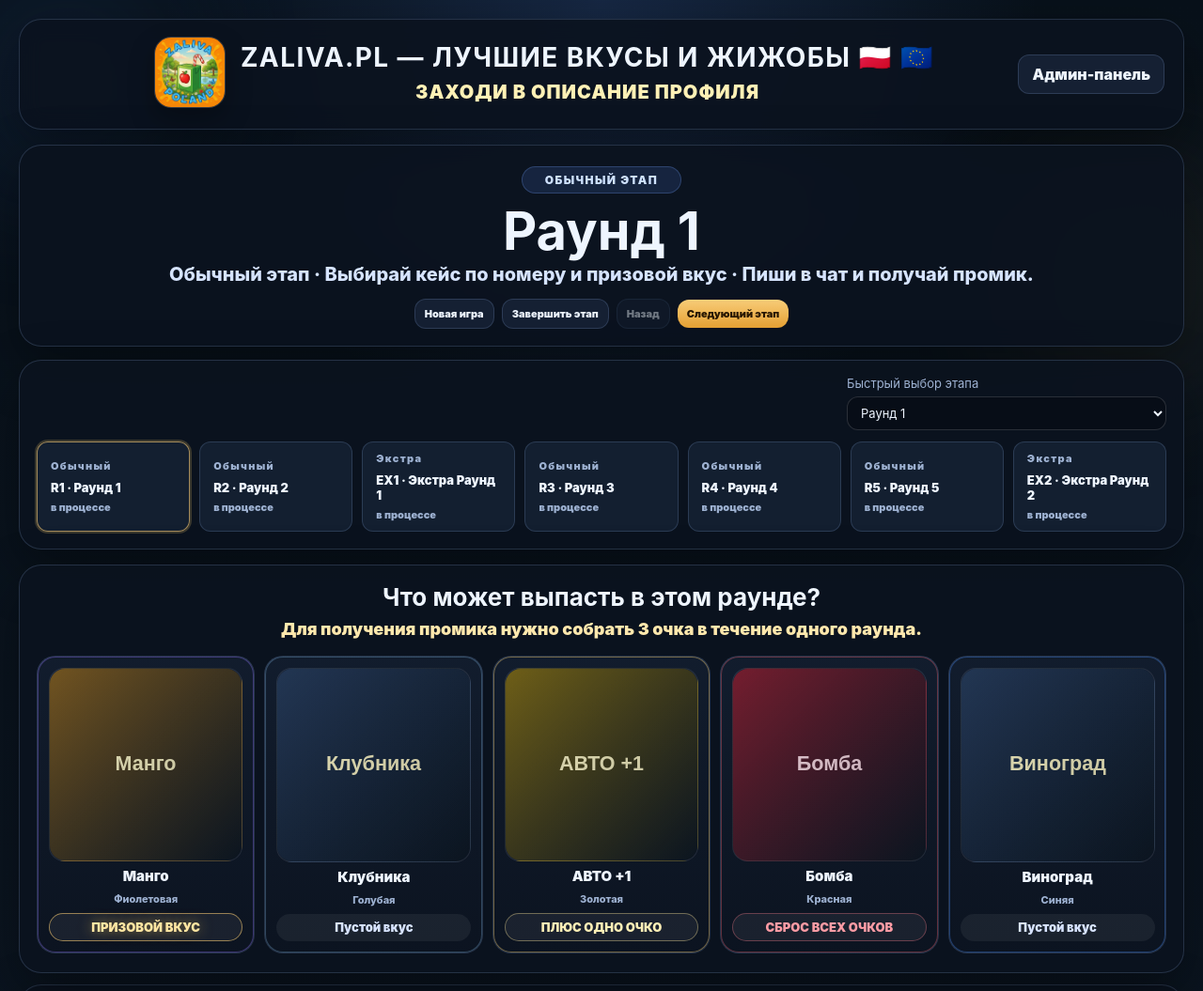
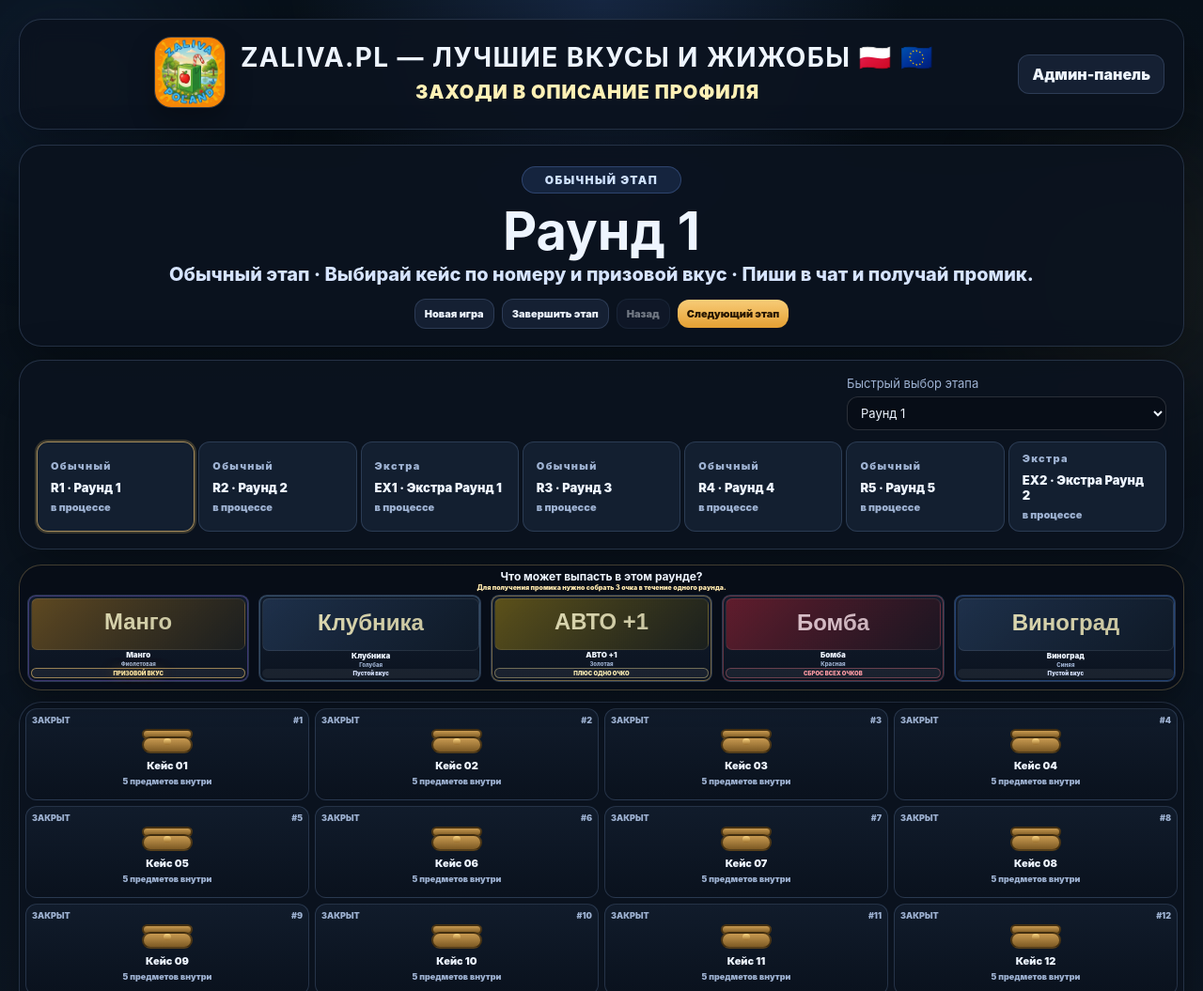
Before and after one commit to ubludok31-svg/cs2grok, a plain HTML site: page index.html in a window 1280 px wide. Shown: the top 1055 px of the page at 94% size. Drawn offline with Linux system fonts and the light colour scheme.

Commit message:
Add files via upload

```diff
--- a/app.js
+++ b/app.js
@@ -162,8 +162,6 @@ function bindEvents() {
     if (target instanceof HTMLElement && target.dataset.closeSpin) onSpinCloseRequest();
   });
 
-  window.addEventListener('scroll', updateStickyPool, { passive: true });
-  window.addEventListener('resize', updateStickyPool);
 
   window.addEventListener('keydown', (event) => {
     if (event.key === 'Escape') {
@@ -187,12 +185,8 @@ function renderAll() {
 }
 
 function updateStickyPool() {
-  if (!el.poolPanel || !el.casesPanel) return;
-  const panelStart = el.poolPanel.offsetTop - 8;
-  const casesBottom = el.casesPanel.offsetTop + el.casesPanel.offsetHeight;
-  const viewportBottom = window.scrollY + window.innerHeight;
-  const shouldStick = window.scrollY >= panelStart && viewportBottom < casesBottom + 140;
-  el.poolPanel.classList.toggle('is-sticky-active', shouldStick);
+  if (!el.poolPanel) return;
+  el.poolPanel.classList.add('is-sticky-active');
 }
 
 function renderHeader() {
--- a/style.css
+++ b/style.css
@@ -164,7 +164,7 @@ body.extra-theme .stage-badge {
 .stage-strip {
   display: grid;
   grid-template-columns: repeat(7, minmax(0, 1fr));
-  gap: 10px;
+  gap: 4px;
 }
 .stage-chip {
   background: rgba(20, 32, 49, 0.98);
@@ -185,27 +185,29 @@ body.extra-theme .stage-chip.is-active { border-color: rgba(255, 217, 124, 0.7);
 
 .pool-panel {
   margin-top: 16px;
-  padding: 18px;
+  padding: 6px 8px;
   position: sticky;
-  top: 8px;
+  top: 6px;
   z-index: 26;
   overflow-anchor: none;
-  transition: padding 0.24s ease, transform 0.24s ease, box-shadow 0.24s ease, background 0.24s ease, border-color 0.24s ease;
+  background: rgba(8, 14, 24, 0.97);
+  border-color: rgba(255, 214, 132, 0.24);
+  box-shadow: 0 12px 26px rgba(0,0,0,0.28);
 }
 .pool-panel.is-sticky-active {
-  padding: 5px 8px;
+  padding: 6px 8px;
   background: rgba(8, 14, 24, 0.97);
   border-color: rgba(255, 214, 132, 0.24);
   box-shadow: 0 12px 26px rgba(0,0,0,0.28);
   transform: translateY(0);
 }
 .pool-head { text-align: center; }
-.pool-head h3 { margin: 0; font-size: 26px; transition: font-size 0.22s ease; }
+.pool-head h3 { margin: 0; font-size: 12px; line-height: 1.05; }
 .pool-panel.is-sticky-active .pool-head h3 { font-size: 12px; line-height: 1.05; }
-.pool-note { margin: 8px 0 0; font-size: 18px; font-weight: 900; color: #ffe8ad; transition: margin 0.22s ease, font-size 0.22s ease; }
+.pool-note { margin: 1px 0 0; font-size: 7px; line-height: 1.1; font-weight: 900; color: #ffe8ad; }
 .pool-panel.is-sticky-active .pool-note { margin-top: 1px; font-size: 7px; line-height: 1.1; }
 .pool-grid {
-  margin-top: 18px;
+  margin-top: 4px;
   display: flex;
   flex-wrap: nowrap;
   justify-content: space-between;
@@ -230,13 +232,12 @@ body.extra-theme .stage-chip.is-active { border-color: rgba(255, 217, 124, 0.7);
   justify-self: center;
   background: linear-gradient(180deg, rgba(18, 29, 46, 0.98), rgba(12, 20, 33, 0.98));
   border: 1px solid var(--line);
-  border-radius: 20px;
-  padding: 12px;
-  min-height: 168px;
+  border-radius: 9px;
+  padding: 3px;
+  min-height: 56px;
   display: grid;
   grid-template-rows: auto auto auto auto;
-  gap: 8px;
-  transition: max-width 0.22s ease, min-height 0.22s ease, padding 0.22s ease, gap 0.22s ease, border-radius 0.22s ease;
+  gap: 1px;
 }
 .pool-panel.is-sticky-active .pool-card {
   min-height: 56px;
@@ -245,22 +246,22 @@ body.extra-theme .stage-chip.is-active { border-color: rgba(255, 217, 124, 0.7);
   border-radius: 9px;
 }
 .pool-art {
-  border-radius: 16px;
-  aspect-ratio: 1 / 1;
+  border-radius: 7px;
+  aspect-ratio: 1 / 0.24;
   background: linear-gradient(135deg, rgba(67, 98, 156, 0.55), rgba(22, 33, 55, 0.92));
   background-size: cover;
   background-position: center;
   border: 1px solid rgba(255,255,255,0.08);
 }
-.pool-name { font-weight: 900; text-align: center; font-size: 15px; line-height: 1.08; transition: font-size 0.22s ease; }
+.pool-name { font-weight: 900; text-align: center; font-size: 8px; line-height: 1.08; }
 .pool-panel.is-sticky-active .pool-name { font-size: 8px; }
-.pool-rarity { text-align: center; font-size: 11px; color: var(--muted); font-weight: 800; min-height: 14px; transition: font-size 0.22s ease, min-height 0.22s ease; }
+.pool-rarity { text-align: center; font-size: 6px; color: var(--muted); font-weight: 800; min-height: 6px; }
 .pool-panel.is-sticky-active .pool-rarity { font-size: 6px; min-height: 6px; }
 .pool-effect {
   text-align: center;
   font-weight: 900;
-  font-size: 13px;
-  padding: 6px 6px;
+  font-size: 6px;
+  padding: 1px 3px;
   border-radius: 999px;
   background: rgba(255,255,255,0.06);
   transition: font-size 0.22s ease, padding 0.22s ease;
@@ -552,3 +553,5 @@ body.extra-theme .stage-chip.is-active { border-color: rgba(255, 217, 124, 0.7);
   .stage-strip { grid-template-columns: repeat(2, minmax(0, 1fr)); }
   .admin-toolbar, .editor-grid { grid-template-columns: 1fr; }
 }
+
+html, body { overflow-y: auto; }
```
